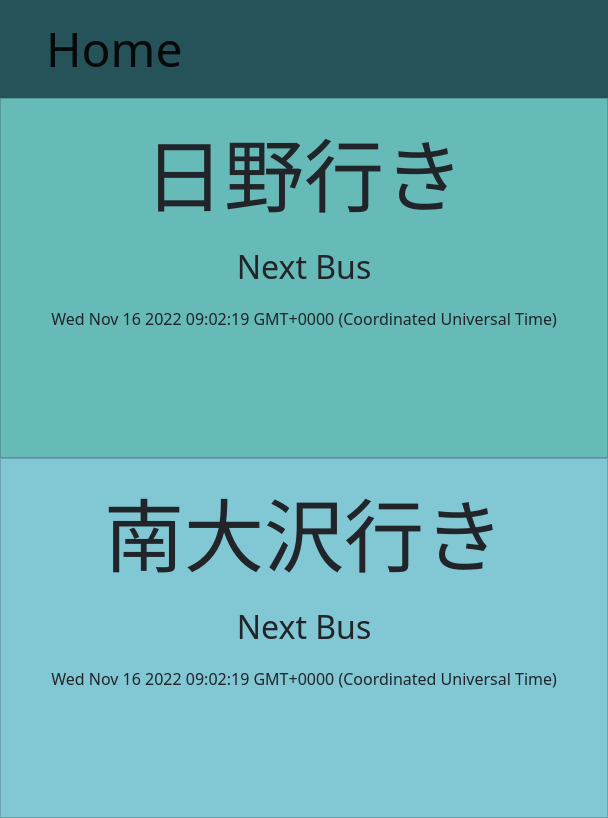
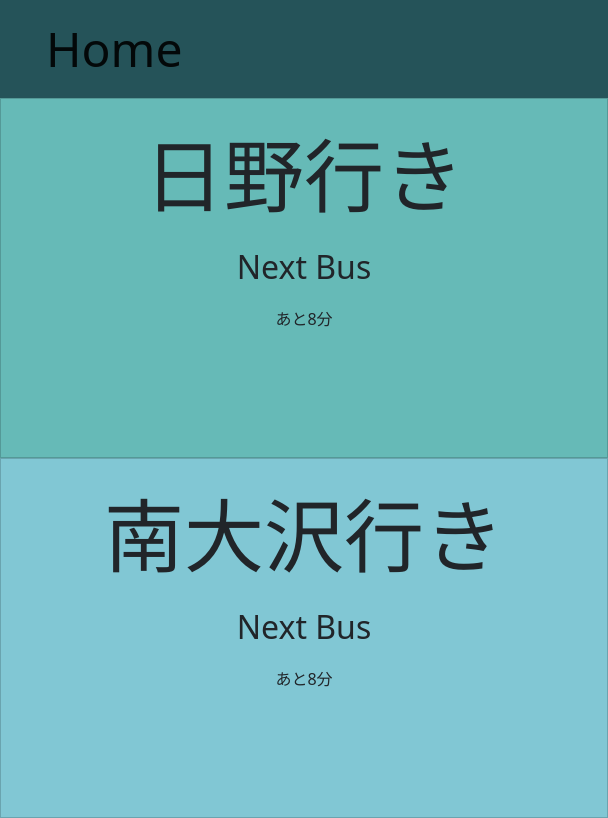
Before and after one commit to interval42/University_Bus_Schedule, an Electron app: page Apps/index.html in a window 608 px wide. Drawn offline with nearby package versions, Linux system fonts and the light colour scheme.

Commit message:
[add]次のバスが発車するまでの時間を表示する機能を追加

```diff
--- a/Apps/SubHino.html
+++ b/Apps/SubHino.html
@@ -23,12 +23,12 @@
     <div class="card-body">
       <p class="card-title" style="font-size: 5rem;">日野行き</p>
       <p class="card-text" style="font-size: 2rem;">Next Bus</p>
-      <div id="now_time"></div>
+      <div id="next_hino_time"></div>
       <a href="#" class="stretched-link"></a>
     </div>
   </div>
 
-  <script src="../sample.js"></script>
+  <script src="subHino.js"></script>
 
 </body>
 
--- a/Apps/index.html
+++ b/Apps/index.html
@@ -35,7 +35,7 @@
     </div>
   </div>
 
-  <script src="../sample.js"></script>
+  <script src="index.js"></script>
 
 </body>
 
--- /dev/null
+++ b/Apps/index.js
@@ -0,0 +1,218 @@
+const nowHourMin = function(){
+  // 返り値:現在時刻をNumber型の時分にして返す
+  // 例: 現在時刻が13時45分ならnowHourMin() -> 1345
+  const now = new Date()
+  let hour = String(now.getHours());
+  let min = String(now.getMinutes());
+  if(min.length < 2){
+    min = "0" + min
+  }
+  return Number(hour + min);
+}
+
+const nowYearMonthDate = function(){
+  // 返り値:現在の日付をNumber型の年月日にして返す
+  // 例: 現在の日付が2022/8/2ならnowYearMonthDate() -> 20220802
+  const today = new Date();
+  const year = String(today.getFullYear());
+  let month = String(today.getMonth()+1);
+  if(month.length < 2){
+    month = "0" + month
+  }
+  let date = String(today.getDate());
+  if(date.length < 2){
+    date = "0" + date
+  }
+  return Number(year + month + date);
+}
+
+const numToTime = function(hourMin){
+  // 引数:Number型の時分
+  // 引数を「x時x分」というString型で返す
+  // 例: nowToTime(935) -> 9時35分
+  const hour = Math.floor(hourMin / 100);
+  const min = hourMin % 100;
+  return String(hour) + "時" + String(min) + "分"
+}
+
+const timeSubtract = function(hourMin1, hourMin2){
+  // 引数:Number型の時分
+  // 返り値:「２つの引数の時間差をx時間x分」または「x分」という形で返す
+  // 例: timeSubtract(713,845) -> 1時間32分
+  const min1 = Math.floor((hourMin1 / 100)) * 60 + (hourMin1 % 100);
+  const min2 = Math.floor((hourMin2 / 100)) * 60 + (hourMin2 % 100);
+
+  const diffHour = Math.floor((min1 - min2) / 60);
+  const diffMin = (min1 - min2) % 60;
+
+  if(diffHour == 0){
+    return String(diffMin) + "分"
+  }
+
+  return String(diffHour) + "時間" + String(diffMin) + "分"
+}
+
+const judgeSpecialDays = function(yearMonthDate){
+  // 引数:Number型の年月日
+  // バスがない日や補講日の特殊日かどうか判定
+  // バスがない日の特殊日なら"0"を返す
+  // 補講日の特殊日なら"1"を返す
+  // バスがない日と補講日にも当てはまらなければ"2"を返す
+
+  noBusDate = [ 20221010,20221102,20221103,20221104,20221123,20221229,20221230,20230102,20230103,20230109,20230113,20230117,]
+
+  makeUpDate = [20221222,20221227,20221228,20230213,20230214,20230215]
+
+  if(yearMonthDate >= 20230216 && yearMonthDate<=20230331){
+    return "0";
+  }
+
+  for(let i = 0; i<noBusDate.length; i++){
+    if (yearMonthDate == noBusDate[i]){
+      return "0";
+    }
+  }
+
+  for(let i = 0; i<makeUpDate.length; i++){
+    if (yearMonthDate == makeUpDate[i]){
+      return "1";
+    }
+  }
+  return "2"
+}
+
+const futureHinoBuses = function(judge, day, hourMin){
+  // 引数:judgeSpecialDays関数の返り値, Number型の曜日, Number型の時分
+  // 返り値:hourMin以降の日野のバススケジュールの配列
+
+  const makeupFromHino = [835,950,1220,1350,1520,1630,1830];
+  const normalFromHino = [750,835,910,950,1030,1220,1300,1350,1435,1520,1620,1630,1800,1830];
+  const wedFromHino = [750,835,840,910,945,950,1030,1055,1220,1250,1300,1350,1435,1440,1520,1620,1630,1800,1805,1830];
+  const thuFromHino = [750,835,910,950,1030,1220,1250,1300,1350,1435,1440,1520,1620,1630,1800,1805,1830];
+
+  if(judge == "0"){
+    return [];
+  }
+
+  if(judge == "1"){
+    for(let i; i < makeupFromHino.length; i++){
+      if(hourMin <= makeupFromHino[i]){
+        return makeupFromHino.slice(i)
+      }
+    }
+  }
+
+  if(judge == "2"){
+    if(day == 3){
+      for(let i = 0; i < wedFromHino.length; i++){
+        if(hourMin <= wedFromHino[i]){
+          return wedFromHino.slice(i)
+        }
+      }
+    }
+    if(day == 4){
+      for(let i = 0; i < thuFromHino.length; i++){
+        if(hourMin <= thuFromHino[i]){
+          return thuFromHino.slice(i)
+        }
+      }
+    }
+    if(day == 1 || day == 2 || day == 5){
+      for(let i = 0; i < normalFromHino.length; i++){
+        if(hourMin <= normalFromHino[i]){
+          return normalFromHino.slice(i)
+        }
+      }
+    }
+  }
+
+  return [];
+}
+
+const futureMinamiBuses = function(judge, day, hourMin){
+  // 引数:judgeSpecialDays関数の返り値, Number型の曜日, Number型の時分
+  // 返り値:hourMin以降の南大沢のバススケジュールの配列
+
+  const makeupFromMinami = [745,910,1020,1300,1440,1555,1730];
+  const normalFromMinami = [745,840,910,950,1020,1210,1300,1350,1440,1525,1555,1710,1730,1845];
+  const wedFromMinami = [740,745,840,910,915,950,1020,1025,1210,1215,1345,1300,1350,1440,1525,1530,1555,1700,1710,1730,1845];
+  const thuFromMinami = [745,840,910,950,1020,1210,1215,1345,1300,1350,1440,1525,1530,1555,1700,1710,1730,1845];
+
+  if(judge == "0"){
+    return [];
+  }
+
+  if(judge == "1"){
+    for(let i = 0; i < makeupFromMinami.length; i++){
+      if(hourMin <= makeupFromMinami[i]){
+        return makeupFromMinami.slice(i)
+      }
+    }
+  }
+
+  if(judge == "2"){
+    if(day == 3){
+      for(let i = 0; i < wedFromMinami.length; i++){
+        if(hourMin <= wedFromMinami[i]){
+          return wedFromMinami.slice(i)
+        }
+      }
+    }
+    if(day == 4){
+      for(let i = 0; i < thuFromMinami.length; i++){
+        if(hourMin <= thuFromMinami[i]){
+          return thuFromMinami.slice(i)
+        }
+      }
+    }
+    if(day == 1 || day == 2 || day == 5){
+      for(let i = 0; i < normalFromMinami.length; i++){
+        if(hourMin <= normalFromMinami[i]){
+          return normalFromMinami.slice(i)
+        }
+      }
+    }
+  }
+
+  return []
+}
+
+
+/*----------------------------------------------------------------------------- */
+
+
+const yearMonthDate = nowYearMonthDate();
+
+const judge = judgeSpecialDays(yearMonthDate);
+
+setInterval(()=>{
+  const hourMin = nowHourMin();
+
+  const day = new Date().getDay();
+
+  const hinoBusList =  futureHinoBuses(judge, day, hourMin);
+
+  if(hinoBusList == []){
+    document.getElementById("next_hino_time").innerHTML = "本日のバスはありません．";
+  }
+  else{
+    document.getElementById("next_hino_time").innerHTML = "あと" + timeSubtract(hinoBusList[0],hourMin);
+  }
+
+},1000);
+
+setInterval(()=>{
+  const hourMin = nowHourMin();
+
+  const day = new Date().getDay();
+
+  const minamiBusList =  futureMinamiBuses(judge, day, hourMin);
+
+  if(minamiBusList == []){
+    document.getElementById("next_minami_time").innerHTML = "本日のバスはありません．";
+  }
+  else{
+    document.getElementById("next_minami_time").innerHTML = "あと" + timeSubtract(minamiBusList[0],hourMin);
+  }
+
+},1000);
```
Also changed, not shown: Apps/SubMinami.html (+2 -2 lines), Apps/subHino.js (added, +202 -0 lines), Apps/subMinami.js (added, +204 -0 lines).
